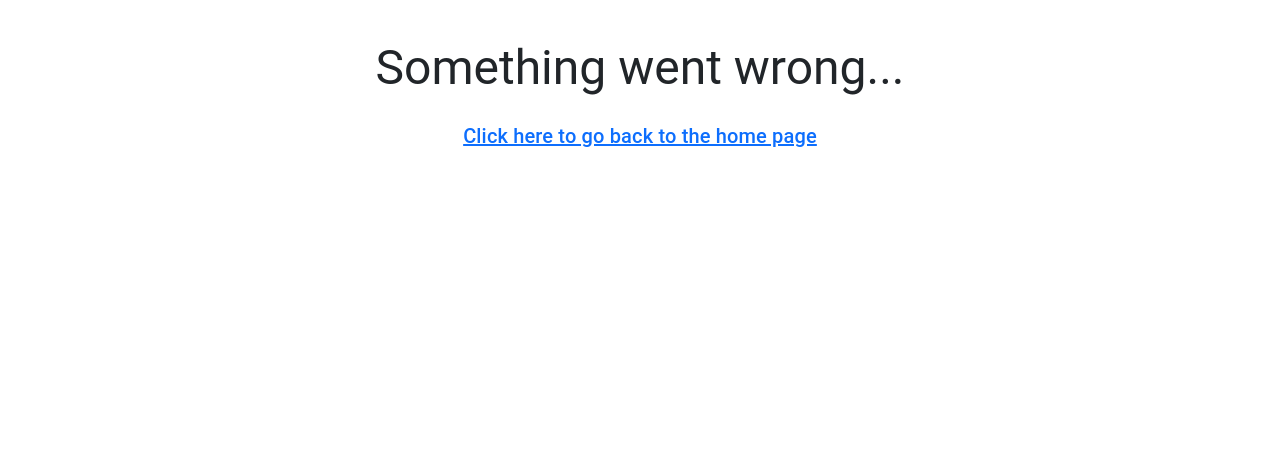
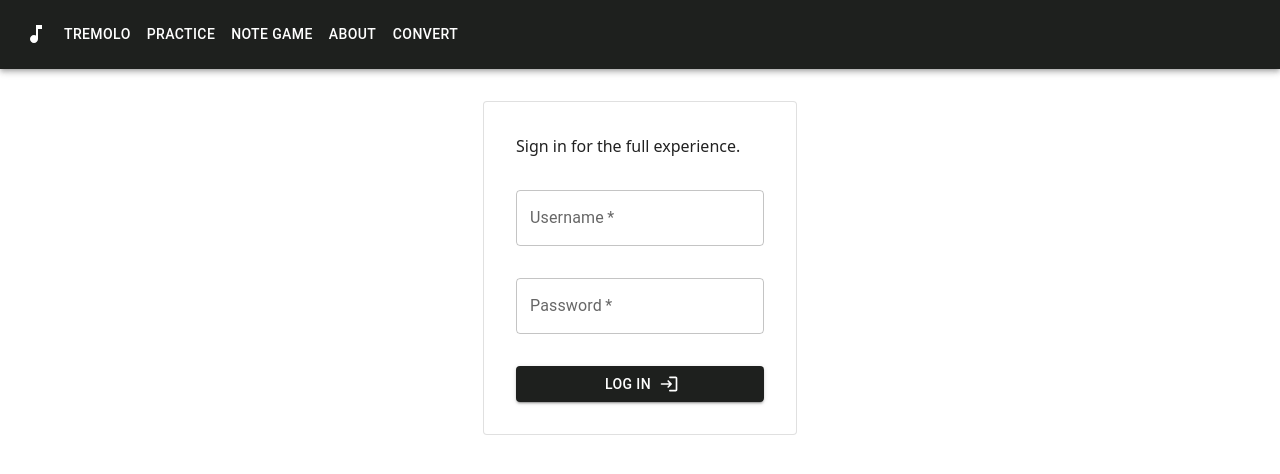
Before and after one commit to TheNoeTrevino/tremolo, a React (Vite) app in the folder frontend/: page /login in a window 1280 px wide. Shown: the top 474 px of the page. Built offline with nearby package versions, Linux system fonts and the light colour scheme.

Commit message:
add: login base

```diff
--- a/frontend/src/main.tsx
+++ b/frontend/src/main.tsx
@@ -13,6 +13,7 @@ import Profile from "./pages/users/Profile";
 import Dashboard from "./pages/users/Dashboard";
 import Logout from "./pages/users/Logout";
 import Converter from "./pages/Converter.tsx";
+import Login from "./pages/Login.tsx";
 
 const router = createBrowserRouter([
   {
@@ -53,6 +54,10 @@ const router = createBrowserRouter([
         element: <Account />,
       },
       {
+        path: "/login",
+        element: <Login />,
+      },
+      {
         path: "/logout",
         element: <Logout />,
       },
--- /dev/null
+++ b/frontend/src/pages/Login.tsx
@@ -0,0 +1,41 @@
+import { LoginRounded } from "@mui/icons-material";
+import { Box, Button, Card, Fade, TextField } from "@mui/material";
+
+const Login = () => {
+  return (
+    <Fade in={true}>
+      <Box
+        sx={{
+          display: "flex",
+          justifyContent: "center",
+          alignItems: "center",
+        }}
+      >
+        <Card
+          variant="outlined"
+          sx={{
+            display: "flex",
+            flexDirection: "column",
+            gap: "2rem",
+            m: "2rem",
+            padding: "2rem",
+          }}
+        >
+          <Box>Sign in for the full experience.</Box>
+          <TextField required id="outlined-required" label="Username" />
+          <TextField
+            required
+            id="outlined-password-input"
+            label="Password"
+            type="password"
+          />
+          <Button variant="contained" endIcon=<LoginRounded />>
+            Log In
+          </Button>
+        </Card>
+      </Box>
+    </Fade>
+  );
+};
+
+export default Login;
```
